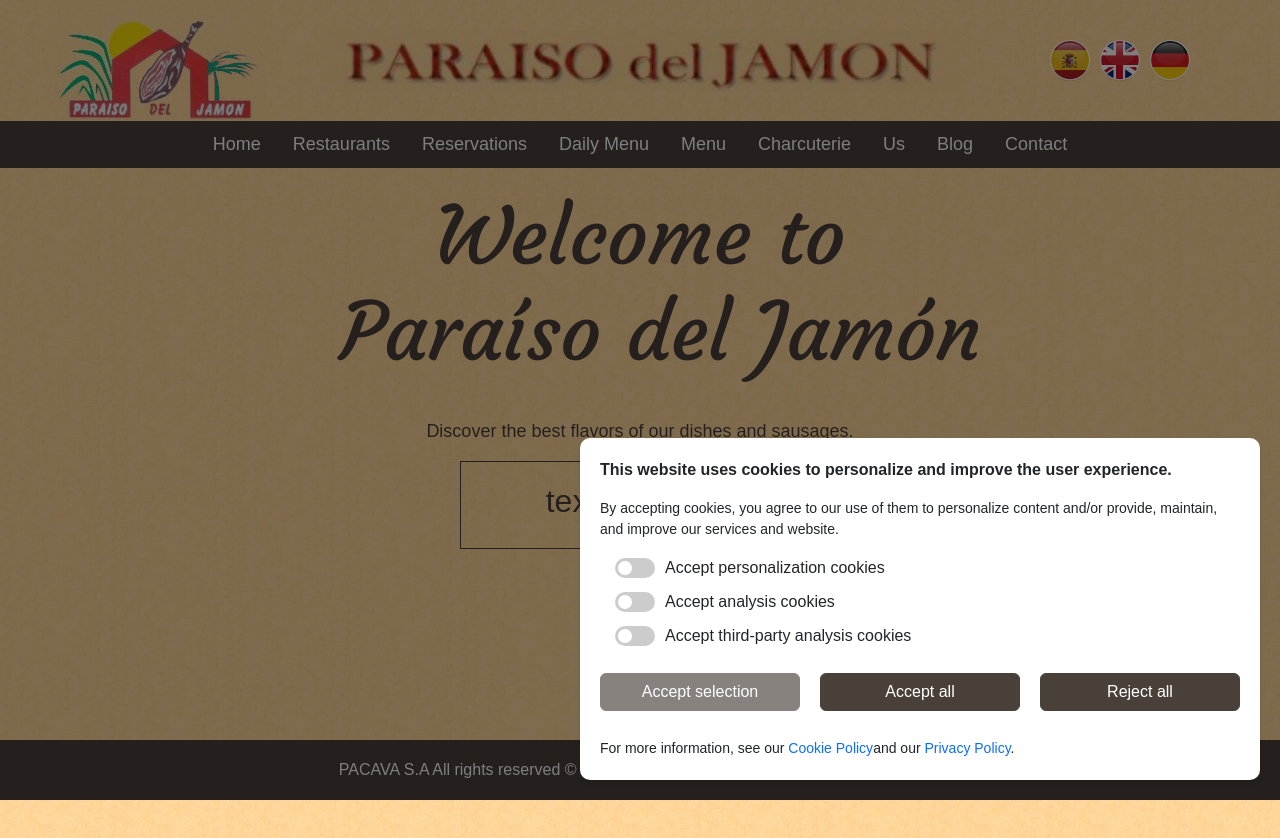
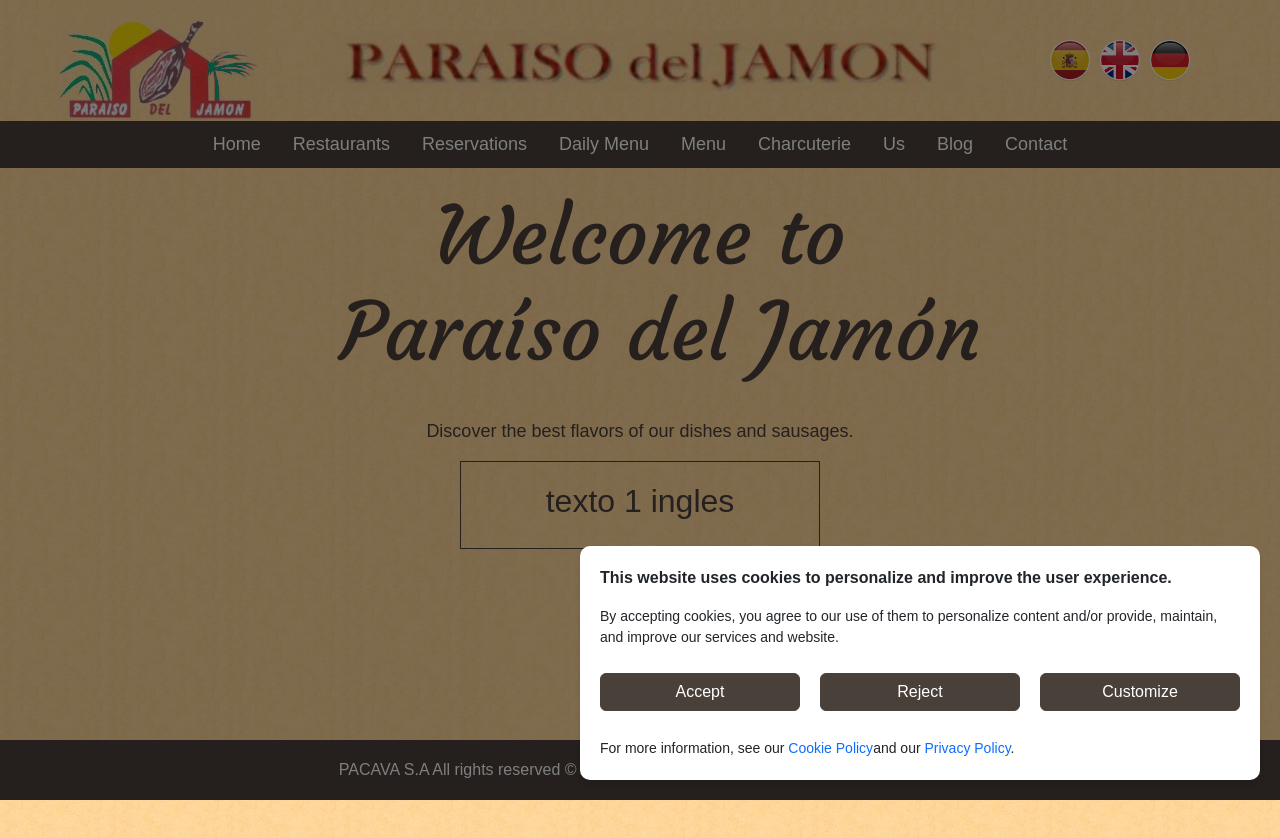
Before and after one commit to Galen222/ParaisoWeb, a Next.js app in the folder frontend/: page / in a window 1280 px wide. Shown: the top 838 px of the page. Built offline with nearby package versions, Linux system fonts and the light colour scheme.

Commit message:
Frontend: Mejorado el componente Cookie para simplificar la elección de cookies.

```diff
--- a/frontend/src/components/Cookie.tsx
+++ b/frontend/src/components/Cookie.tsx
@@ -1,5 +1,4 @@
-// components/Cookie.tsx
-import React from "react";
+import React, { useState } from "react";
 import { useIntl } from "react-intl";
 import { toast, Slide } from "react-toastify";
 import Link from "next/link";
@@ -16,6 +15,7 @@
 
 const Cookie: React.FC<CookieProps> = ({ onAccept, onAcceptAll, onDeclineAll, onCookiesPolicyLinkClick, onPrivacyPolicyLinkClick }) => {
   const intl = useIntl();
+  const [isCustomizing, setIsCustomizing] = useState(false);
   let app_message = "";
   const {
     AcceptCookieAnalysis,
@@ -78,13 +78,18 @@
     app_message = intl.formatMessage({ id: "app_CookieDenied" });
     showCookieToast();
   };
+
+  const handleCustomize = () => {
+    setIsCustomizing(true);
+  };
+
   return (
     <div className={styles.cookieModalBackdrop}>
       <div className={styles.cookieModal}>
         <p className="fs-16p fw-bold">{intl.formatMessage({ id: "cookie_Texto1" })}</p>
         <p>{intl.formatMessage({ id: "cookie_Texto2" })}</p>
-        {/* <p>{intl.formatMessage({ id: "cookie_Texto3" })}</p>
-        <p>{intl.formatMessage({ id: "cookie_Texto4" })}</p> */}
+
+        {isCustomizing && (
           <div className={styles.switchContainer}>
             <div className={styles.switch}>
               <input
@@ -126,16 +131,25 @@
               <span>{intl.formatMessage({ id: "cookie_AceptarAnalisisGoogle" })}</span>
             </div>
           </div>
+        )}
+
         <div className={styles.buttonContainer}>
-          <button className={`btn btn-primary ${styles.acceptButton}`} disabled={checkCookiesState()} onClick={handleAccept}>
-            {intl.formatMessage({ id: "cookie_BotonAceptar" })}
-          </button>
           <button className={`btn btn-primary ${styles.acceptButton}`} onClick={handleAcceptAll}>
             {intl.formatMessage({ id: "cookie_BotonAceptarTodo" })}
           </button>
           <button className={`btn btn-primary ${styles.cancelButton}`} onClick={handleDeclineAll}>
             {intl.formatMessage({ id: "cookie_BotonRechazarTodo" })}
           </button>
+          {!isCustomizing && (
+            <button className={`btn btn-primary ${styles.acceptButton}`} onClick={handleCustomize}>
+              {intl.formatMessage({ id: "cookie_BotonPersonalizar" })}
+            </button>
+          )}
+          {isCustomizing && (
+            <button className={`btn btn-primary ${styles.acceptButton}`} disabled={checkCookiesState()} onClick={handleAccept}>
+              {intl.formatMessage({ id: "cookie_BotonAceptar" })}
+            </button>
+          )}
         </div>
         <div className="mt-25p">
           <p className="d-inline">
--- a/frontend/src/locales/en.json
+++ b/frontend/src/locales/en.json
@@ -100,12 +100,13 @@
   "cookie_Texto2": "By accepting cookies, you agree to our use of them to personalize content and/or provide, maintain, and improve our services and website.",
   "cookie_Texto3": "By rejecting cookies, you can still browse our website.",
   "cookie_Texto4": "If you click on a link to view our policies, this notice will close and no cookies will be accepted.",
+  "cookie_BotonPersonalizar": "Customize",
   "cookie_AceptarPersonalizacion": "Accept personalization cookies",
   "cookie_AceptarAnalisis": "Accept analysis cookies",
   "cookie_AceptarAnalisisGoogle": "Accept third-party analysis cookies",
   "cookie_BotonAceptar": "Accept selection",
-  "cookie_BotonAceptarTodo": "Accept all",
-  "cookie_BotonRechazarTodo": "Reject all",
+  "cookie_BotonAceptarTodo": "Accept",
+  "cookie_BotonRechazarTodo": "Reject",
   "cookie_Texto4_1": "For more information, see our ",
   "cookie_Texto4_Enlace1": "Cookie Policy",
   "cookie_Texto4_2": "and our ",
```
Also changed, not shown: frontend/src/locales/de.json, frontend/src/locales/es.json. Lines whose indentation alone changed are shown as unchanged.
